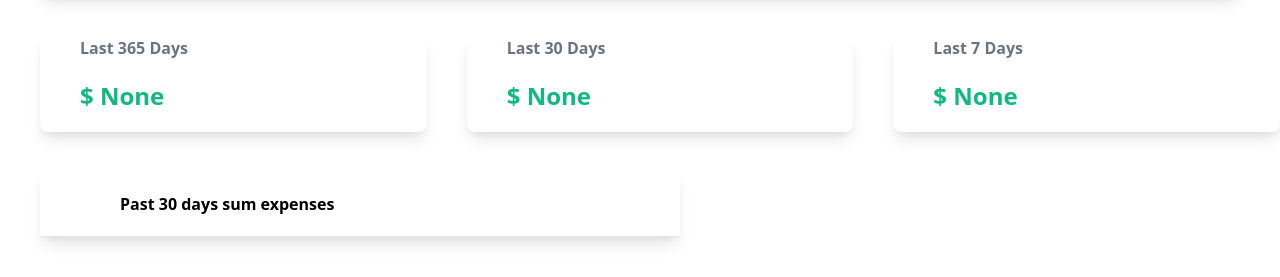
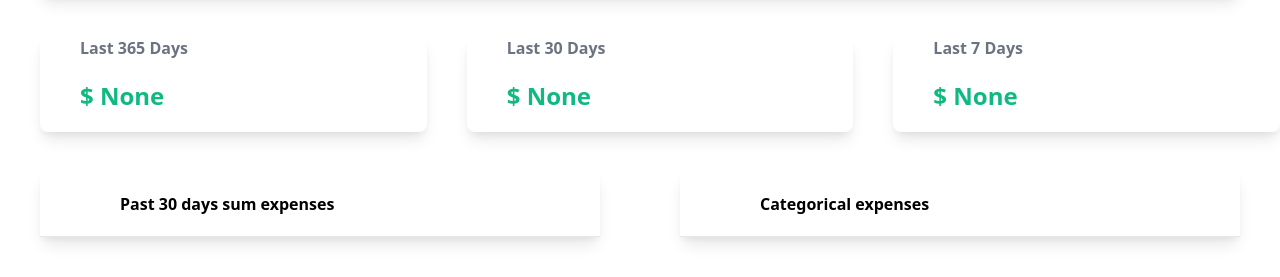
Before and after one commit to hamidrezaja/Expense-tracker, a Django app: page / in a window 1280 px wide. Shown: the part 653-930 px from the top of the page. Run offline with Django 5.2, Linux system fonts and the light colour scheme; data that the repository does not hold is empty; style sheets or scripts are compiled from the project's sources.

Commit message:
Add categorical sum calculation and update index.html

```diff
--- a/myapp/templates/myapp/index.html
+++ b/myapp/templates/myapp/index.html
@@ -102,6 +102,26 @@
                 {% endfor %}
             </div>
         </div>
+        <div class="w-1/2 shadow-lg m-10">
+            <div class="flex flex-wrap space-x-40 font-bold px-20 py-5">
+                <span>Categorical expenses</span>
+            </div>
+            <hr>
+            <div id="30-day-table">
+                {% for category_sum in categorical_sums %}
+                <div class="flex flex-wrap px-20 py-5">
+                    <span>
+                        {{category_sum.category}}
+                    </span>
+                </div>
+                <div class="flex felx-wrap px-20 py-5">
+                    <span class="text-green-500" >
+                        ${{category_sum.sum|intcomma}}
+                    </span>
+                </div>
+                {% endfor %}
+            </div>
+        </div>
     </div>
 
 {% endblock %}
--- a/myapp/views.py
+++ b/myapp/views.py
@@ -24,12 +24,12 @@ def index(request):
     data=Expense.objects.filter(date__gt=last_week)
     weekly_sum=data.aggregate(Sum('amount'))
     daily_sums=Expense.objects.filter().values('date').order_by('date').annotate(sum=Sum('amount'))
-    print(daily_sums)
+    categorical_sums=Expense.objects.filter().values('category').order_by('category').annotate(sum=Sum('amount'))
     expense_form=ExpenseForm()
     return render(request,'myapp/index.html',{"expense_form":expense_form,"expenses":expenses,
                                               'total_expenses':total_expenses,'yearly_sum':yearly_sum,
                                               'monthly_sum':monthly_sum,'weekly_sum':weekly_sum,
-                                              'daily_sums':daily_sums})
+                                              'daily_sums':daily_sums,'categorical_sums':categorical_sums})
 def edit(request,id):
     expense=Expense.objects.get(id=id)
     expense_form=ExpenseForm(instance=expense)
```
